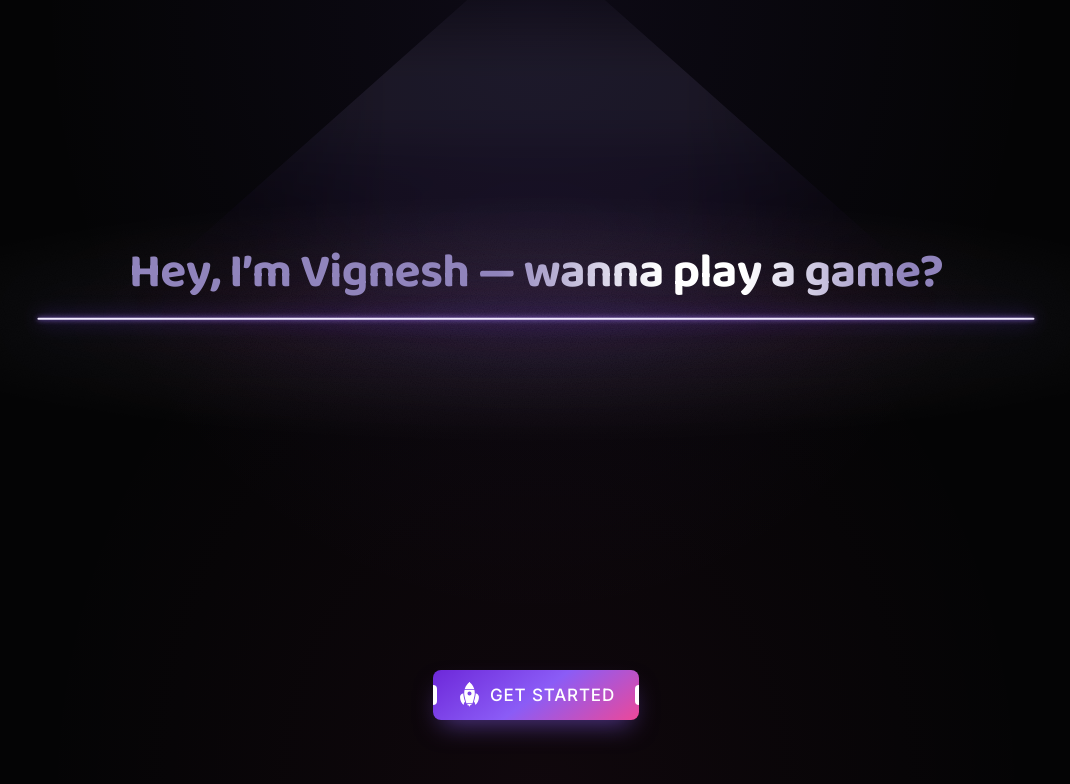
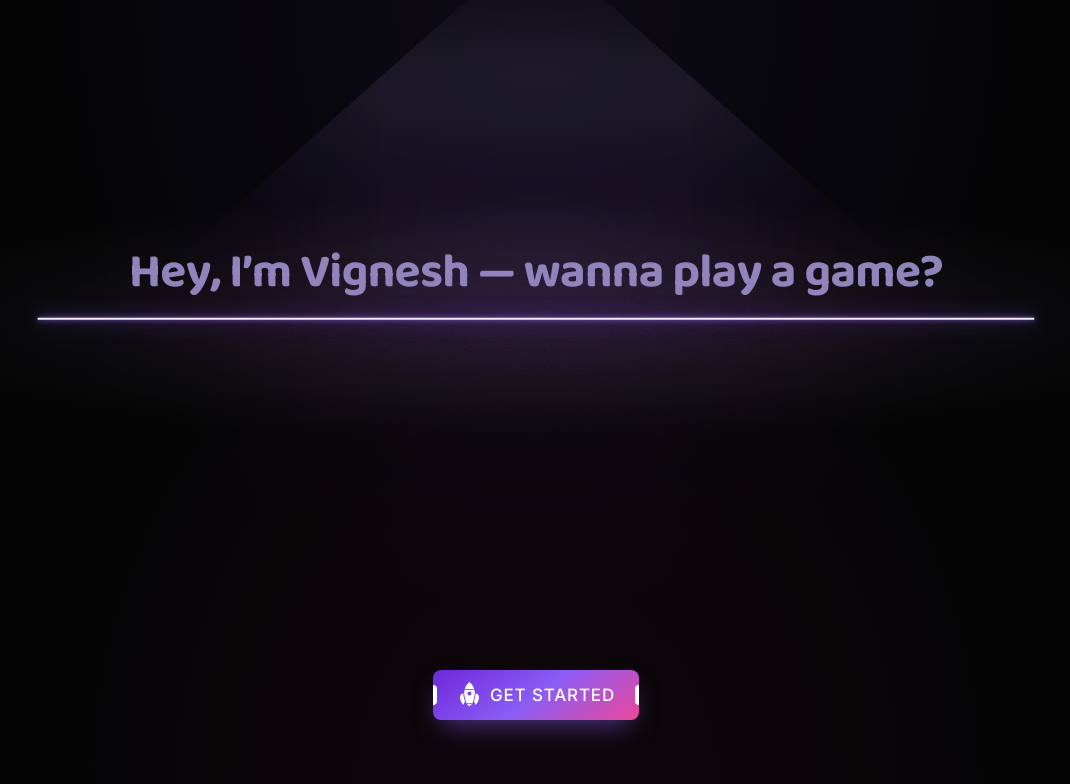
Before and after one commit to vigneshrao77/gameBuddy, a Next.js app: page / in a window 1280 px wide. Shown: the top 784 px of the page, without its empty margins (104-1174 px from the left). Built offline with nearby package versions, Linux system fonts and the light colour scheme.

Commit message:
new changes

```diff
--- a/app/globals.css
+++ b/app/globals.css
@@ -701,8 +701,13 @@ footer.foot .foot-links a:hover { color: var(--violet); }
 /* background-clip:text ignores child opacity, so mid-reveal the parent would
    paint every letter at once. currentColor is the gradient's base and its
    background-color, so blanking the colour stops the parent painting and each
-   letter fills itself until the reveal finishes. */
-.shimmer-headline:not(.is-entered) .landing-shimmer { color: transparent; }
+   letter fills itself until the reveal finishes.
+   The shimmer band is a separate colour and has to be blanked too, or a sweep
+   landing mid-reveal paints a white copy of the whole line over the letters. */
+.shimmer-headline:not(.is-entered) .landing-shimmer {
+  color: transparent;
+  --shimmer-contrast: transparent;
+}
 .shimmer-headline:not(.is-entered) .landing-letter {
   -webkit-text-fill-color: var(--headline-base);
 }
--- a/components/ui/ShimmerHeadline.tsx
+++ b/components/ui/ShimmerHeadline.tsx
@@ -39,7 +39,7 @@ export function ShimmerHeadline({
   text,
   delay = 0.4,
   stagger = 0.035,
-  shimmerDelay = 1.2,
+  shimmerDelay = 0.6,
   shimmerDuration = 1.8,
   className,
 }: ShimmerHeadlineProps) {
```
